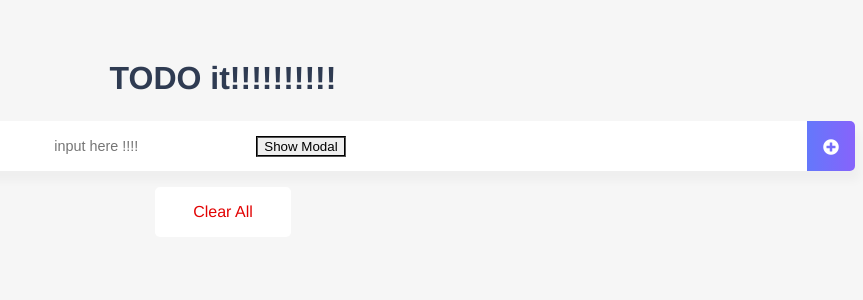
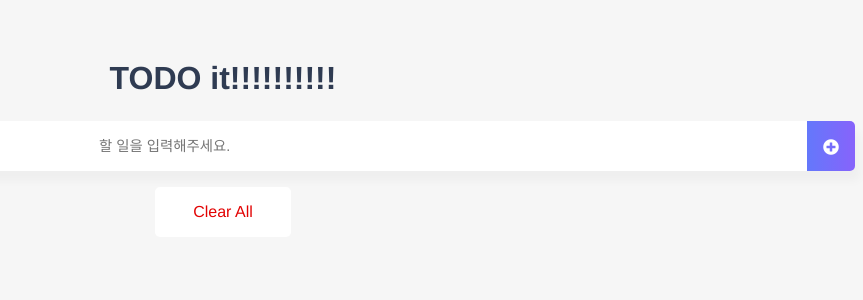
Before and after one commit to heojungseok/vue-todo, a Vue app: page / in a window 1280 px wide. Shown: the top 300 px of the page, without its empty margins (417-1280 px from the left). Built offline with nearby package versions, Linux system fonts and the light colour scheme.

Commit message:
feat: Modal using slot

```diff
--- a/src/components/TodoInput.vue
+++ b/src/components/TodoInput.vue
@@ -1,18 +1,21 @@
 <template>
   <div class="inputBox shadow">
-    <input v-model="newTodoItem" @keyup.enter="addTodo" type="text" placeholder="input here !!!!"/>
+    <input v-model="newTodoItem" @keyup.enter="addTodo" type="text" placeholder="할 일을 입력해주세요."/>
     <span class="addContainer" @click="addTodo">
       <i class="fas fa-plus-circle addBtn"></i>
     </span>
 
-    <button id="show-modal" @click="showModal = true">Show Modal</button>
-    <!-- use the modal component, pass in the prop -->
-    <ToDoModal v-if="showModal" @close="showModal = false">
-      <!--
-      you can use custom content here to overwrite
-      default content
+    <ToDoModal v-if="showModal">
+      <!-- you can use custom content here to overwrite default content -->
+    <!--
+      slot: 뷰에서 유용하게 쓰이는 기능,
+        특정 컴포넌트의 일부 UI를 재사용 할 수 있는 기능
     -->
-      <h3 slot="header">custom header</h3>
+      <h3 slot="header">경고!
+        <i class="closeModalBtn fas fa-times" @click="showModal = false"></i>
+      </h3>
+      <div slot="body">빈 칸 입니다. 내용 입력해주세요.</div>
+      <div slot="footer"></div>
     </ToDoModal>
   </div>
 </template>
@@ -37,6 +40,8 @@ export default {
         this.$emit("addTodo", obj);
         // 인풋 초기화
         this.clearInput();
+      } else {
+        this.showModal =  !this.showModal;
       }
     },
     clearInput() {
@@ -71,4 +76,7 @@ input:focus {
   color: white;
   vertical-align: middle;
 }
+.closeModalBtn {
+  color: #42b983;
+}
 </style>
--- a/src/components/common/ToDoModal.vue
+++ b/src/components/common/ToDoModal.vue
@@ -3,14 +3,15 @@
     <div class="modal-mask">
       <div class="modal-wrapper">
         <div class="modal-container">
+          <!-- 모달 헤더 -->
           <div class="modal-header">
             <slot name="header"> default header </slot>
           </div>
-
+          <!-- 모달 바디 -->
           <div class="modal-body">
             <slot name="body"> default body </slot>
           </div>
-
+          <!-- 모달 푸터 -->
           <div class="modal-footer">
             <slot name="footer">
               default footer
```
